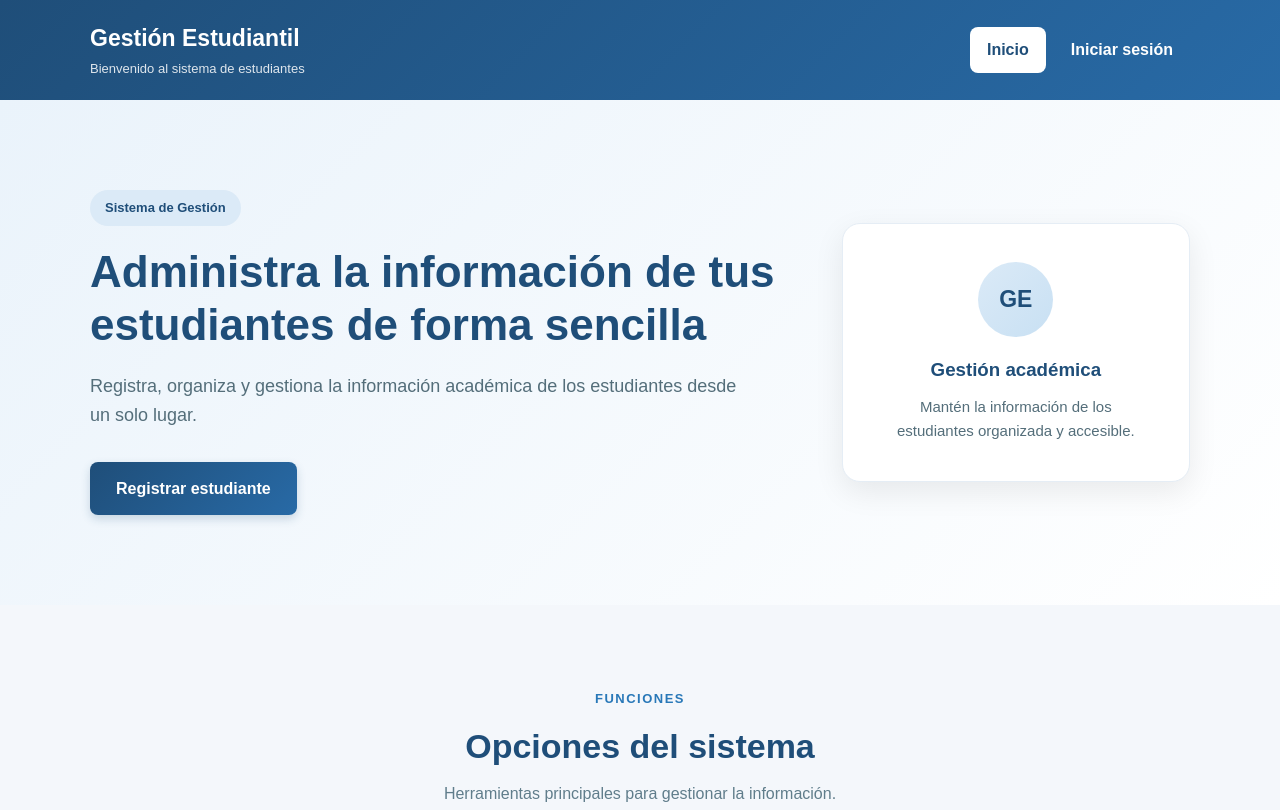
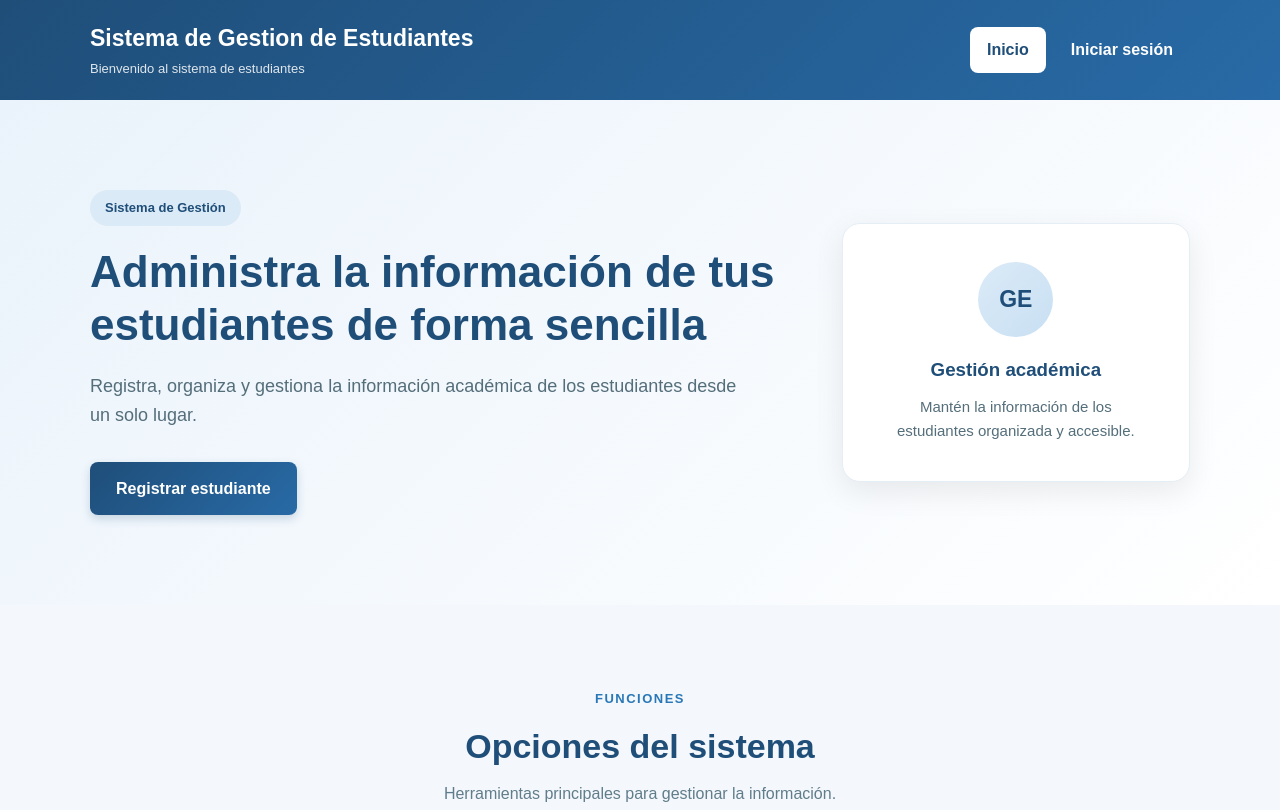
Before and after one commit to AxelCorreaViera/Tarea_herramientasDeDesarrollo, a plain HTML site: page index.html in a window 1280 px wide. Shown: the top 810 px of the page. Drawn offline with Linux system fonts and the light colour scheme.

Commit message:
otro pequeño cambio de practica

```diff
--- a/index.html
+++ b/index.html
@@ -15,7 +15,7 @@
 
             <div class="logo">
                 <div>
-                    <h1>Gestión Estudiantil</h1>
+                    <h1>Sistema de Gestion de Estudiantes</h1>
                     <p>Bienvenido al sistema de estudiantes</p>
                 </div>
             </div>
```
